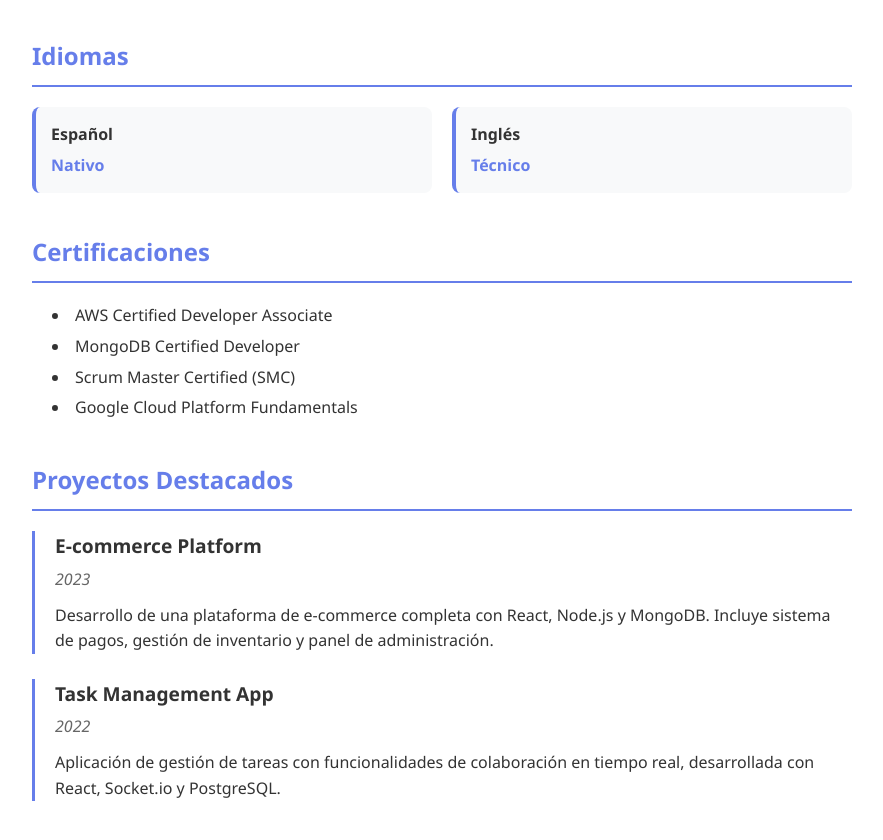
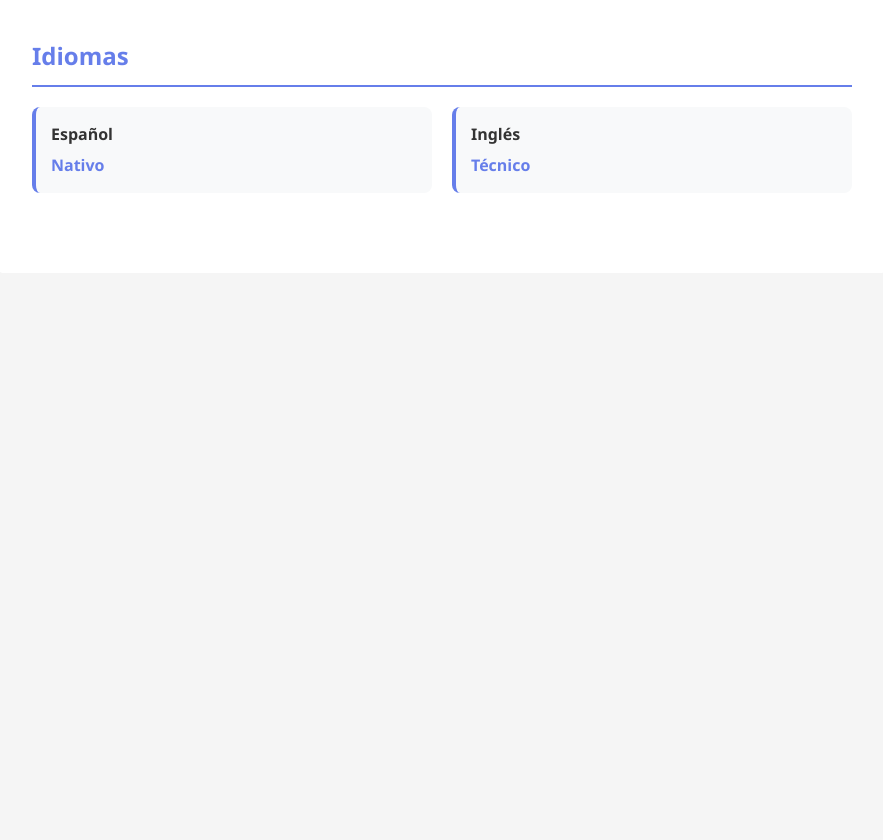
Before and after one commit to luish2260/cv_html_latest, a plain HTML site: page index.html in a window 1280 px wide. Shown: the part 1016-1856 px from the top of the page, without its empty margins (198-1081 px from the left). After the commit the page ends 1289 px from the top, so only its background shows below. Drawn offline with Linux system fonts and the light colour scheme.

Commit message:
deleted sections

```diff
--- a/index.html
+++ b/index.html
@@ -98,7 +98,7 @@
         </div>
       </div>
       <!-- Certifications -->
-      <div class="section">
+      <!-- <div class="section">
         <h3>Certificaciones</h3>
         <ul>
           <li>AWS Certified Developer Associate</li>
@@ -106,9 +106,9 @@
           <li>Scrum Master Certified (SMC)</li>
           <li>Google Cloud Platform Fundamentals</li>
         </ul>
-      </div>
+      </div> -->
       <!-- Projects -->
-      <div class="section">
+      <!-- <div class="section">
         <h3>Proyectos Destacados</h3>
         <div class="experience-item">
           <h4>E-commerce Platform</h4>
@@ -122,7 +122,7 @@
           <p>Aplicación de gestión de tareas con funcionalidades de colaboración en tiempo real,
             desarrollada con React, Socket.io y PostgreSQL.</p>
         </div>
-      </div>
+      </div> -->
     </div>
   </div>
   <script src="toggle.js"></script>
```
